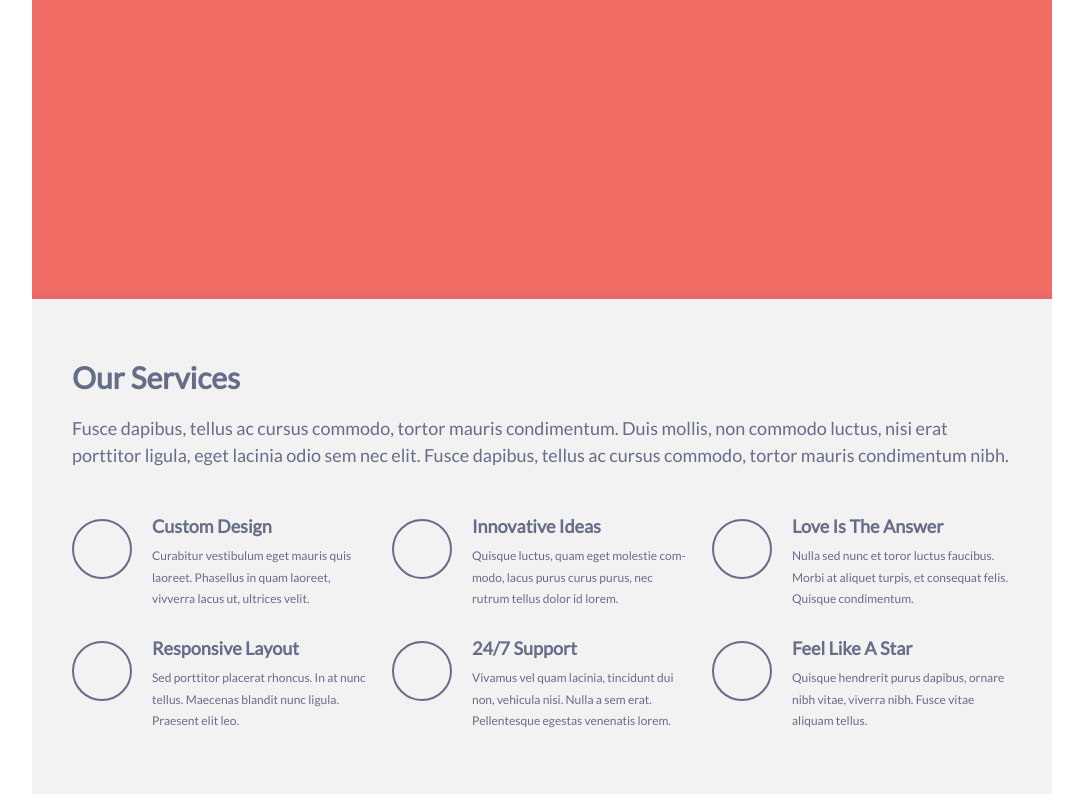
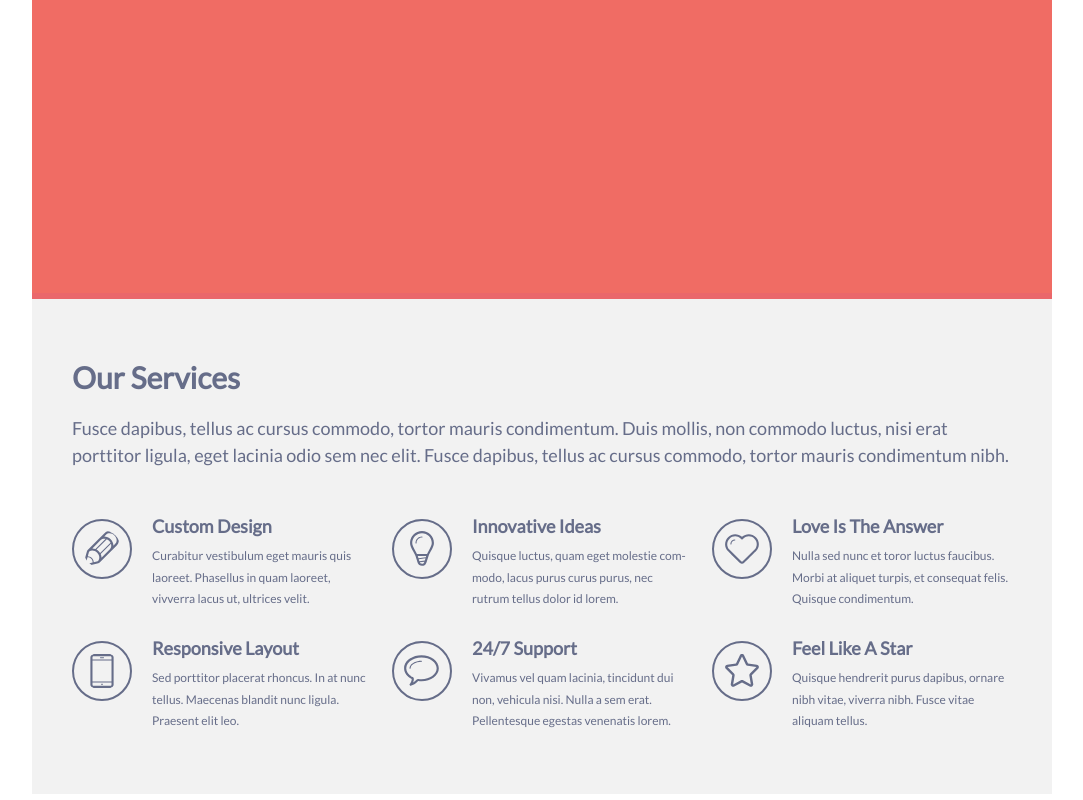
Before and after one commit to Tanya-Kh/singolo, a plain HTML site: page singolo1.html in a window 1280 px wide. Shown: the part 396-1196 px from the top of the page, without its empty margins (98-1181 px from the left). Drawn offline with Linux system fonts and the light colour scheme.

Commit message:
feat: add icons

```diff
--- a/singolo1.css
+++ b/singolo1.css
@@ -161,6 +161,7 @@ nav {
 
     .service .img {
         margin-top: 4px;
+        padding: 9px;
         display: block;
         min-width: 60px;
         min-height: 60px;
--- a/singolo1.html
+++ b/singolo1.html
@@ -35,7 +35,7 @@
             <div id="servicesContainer">
                 <div class="row">
                     <div class="service">
-                        <img class="img" src="" alt="">
+                        <img class="img" src="./assests/icons/pen.svg" alt="pen">
                         <div class="serviceDescriptionContainer">
                             <h3 class="serviceHeadline"> Custom Design</h3>
                             <p class="serviceDescription">
@@ -45,7 +45,7 @@
                         </div>
                     </div>
                     <div class="service">
-                        <img class="img" src="" alt="">
+                        <img class="img" src="./assests/icons/bulb.svg" alt="bulb">
                         <div class="serviceDescriptionContainer">
                             <h3 class="serviceHeadline">Innovative Ideas</h3>
                             <p class="serviceDescription">
@@ -55,7 +55,7 @@
                         </div>
                     </div>
                     <div class="service">
-                        <img class="img" src="" alt="">
+                        <img class="img" src="./assests/icons/heart.svg" alt="heart">
                         <div class="serviceDescriptionContainer">
                             <h3 class="serviceHeadline">Love Is The Answer</h3>
                             <p class="serviceDescription">
@@ -67,7 +67,7 @@
                 </div>
                 <div class="row">
                     <div class="service">
-                        <img class="img" src="" alt="">
+                        <img class="img" src="./assests/icons/phone.svg" alt="phone">
                         <div class="serviceDescriptionContainer">
                             <h3 class="serviceHeadline">Responsive Layout</h3>
                             <p class="serviceDescription">
@@ -77,7 +77,7 @@
                         </div>
                     </div>
                     <div class="service">
-                        <img class="img" src="" alt="">
+                        <img class="img" src="./assests/icons/bubble.svg" alt="bubble">
                         <div class="serviceDescriptionContainer">
                             <h3 class="serviceHeadline">24/7 Support</h3>
                             <p class="serviceDescription">
@@ -87,7 +87,7 @@
                         </div>
                     </div>
                     <div class="service">
-                        <img class="img" src="" alt="">
+                        <img class="img" src="./assests/icons/star.svg" alt="star">
                         <div class="serviceDescriptionContainer">
                             <h3 class="serviceHeadline">Feel Like A Star</h3>
                             <p class="serviceDescription">
```
Also changed, not shown: assests/icons/bubble.svg (added), assests/icons/bulb.svg (added), assests/icons/heart.svg (added), assests/icons/pen.svg (added), assests/icons/phone.svg (added), assests/icons/star.svg (added), assests/images/bubble.png (deleted), assests/images/bulb.png (deleted), assests/images/heart.png (deleted), assests/images/pen.png (deleted), assests/images/phone.png (deleted), assests/images/star.png (deleted).
